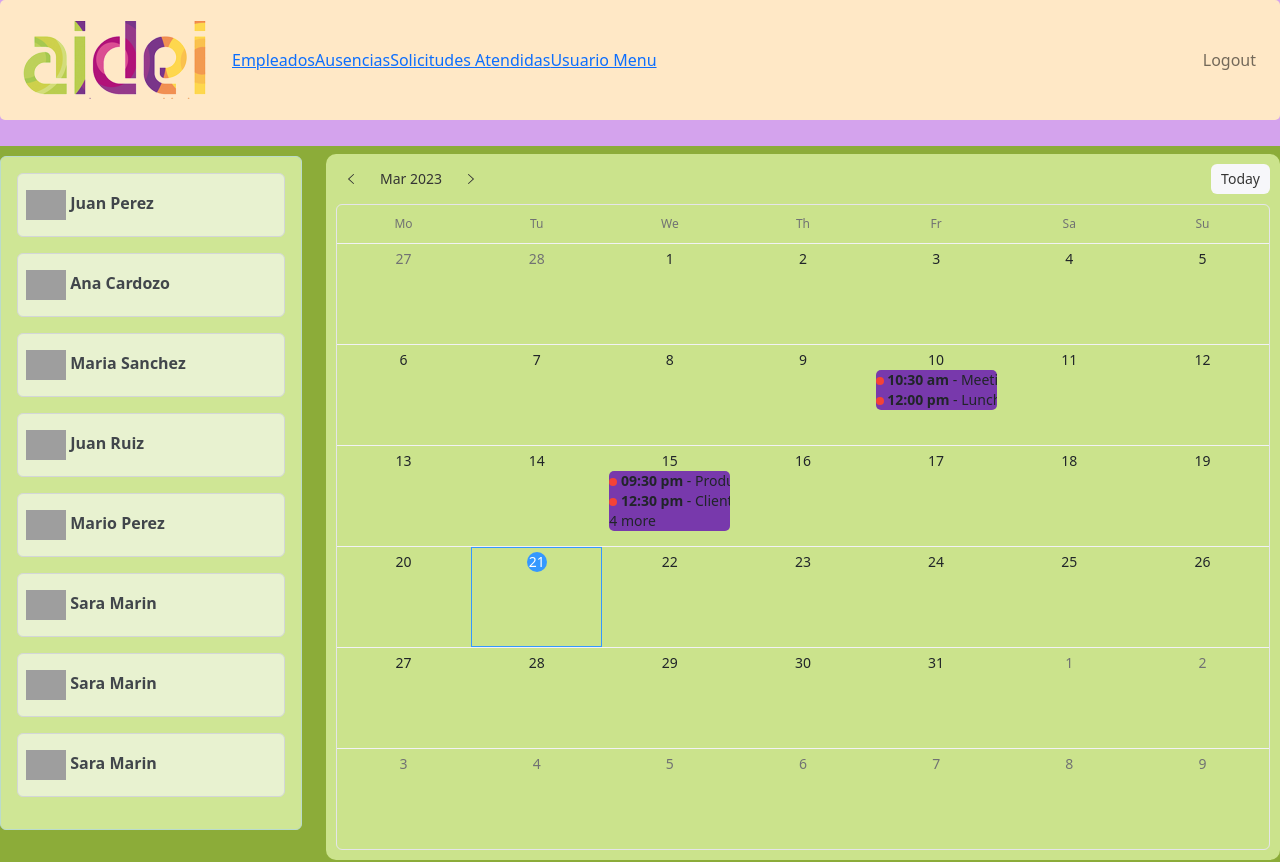
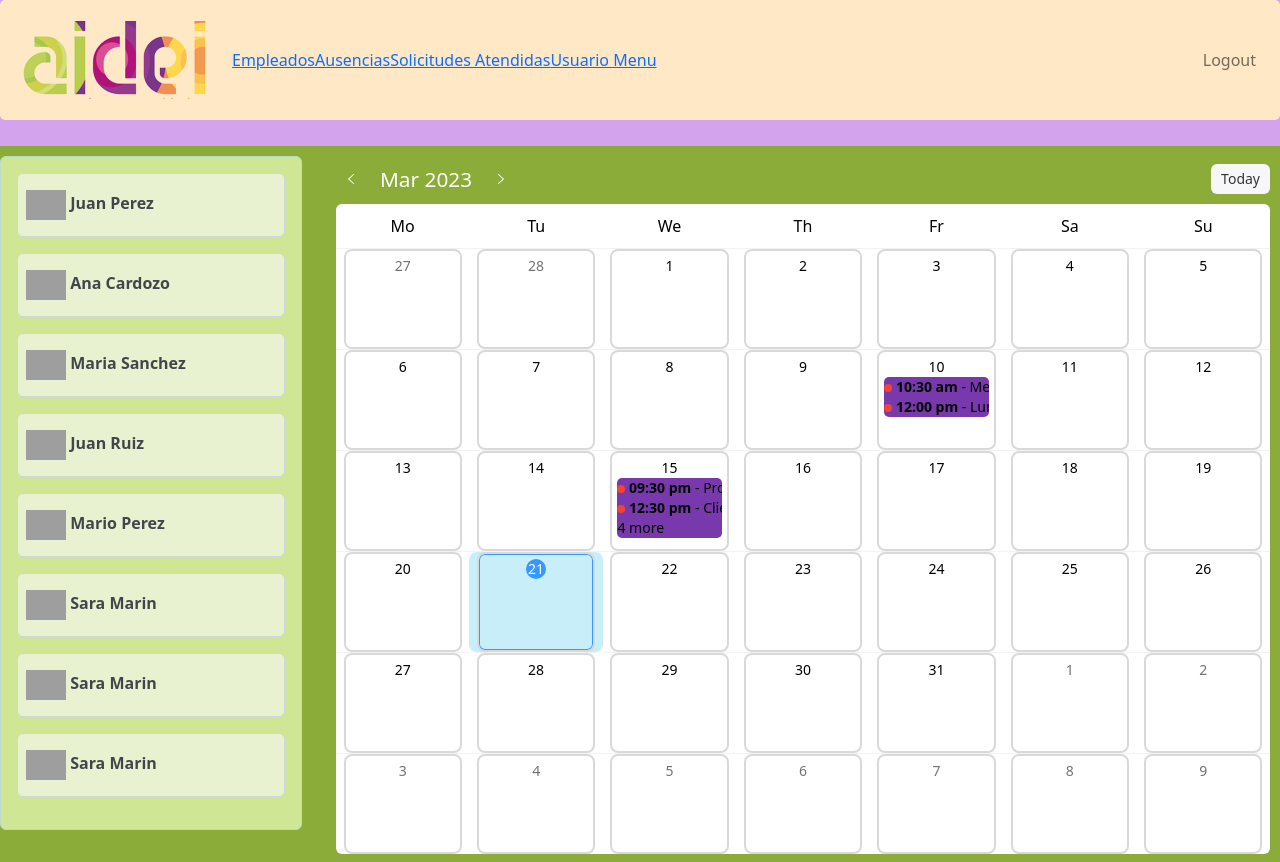
Before and after one commit to birdsinyourgarden/front-end-react-final-proyect, a React (Vite) app: page /home in a window 1280 px wide. Shown: the top 862 px of the page. Built offline with nearby package versions, Linux system fonts and the light colour scheme; grey boxes are pictures that could not be loaded.

Commit message:
admin home style in progress

```diff
--- a/src/components/calendar/Calendar.css
+++ b/src/components/calendar/Calendar.css
@@ -56,15 +56,50 @@
     margin-bottom: 5px;
   }
 
-  .green-background {
+  /*.green-background {
     background-color: #9fba5b;
     margin-bottom: 5px;
     margin-top: 5px;
+  }*/
 
+  .rs-icon{
+    fill: white;
   }
 
+  .rs-calendar-header-title{
+    color: white;
+    font-size: 1.3rem;
+  }
+
+  .rs-calendar-table-header-cell-content{
+    color: black;
+    font-size: 1rem;
+  }
+
+  .rs-calendar-table{
+    border: none!important;
+    background-color: white;
+  }
+
+
+  .rs-calendar-table-cell-content{
+    color: black;
+    background-color: white;
+    border: solid 2px #D9D9D9;
+    border-radius: 8px!important;
+    width:90%!important;
+  }
+
+  .rs-calendar-table-cell.rs-calendar-table-cell-selected{
+    color: black;
+    background-color: #c8eefa;
+    border-radius: 8px!important;
+    width:90%;
+  }
+
+
   .white-background {
-    background-color: #cbe38c;
+    background-color: #8CAC39;
     border-radius: 10px;
     margin-bottom: 8px;
     margin-top: 8px;
```
